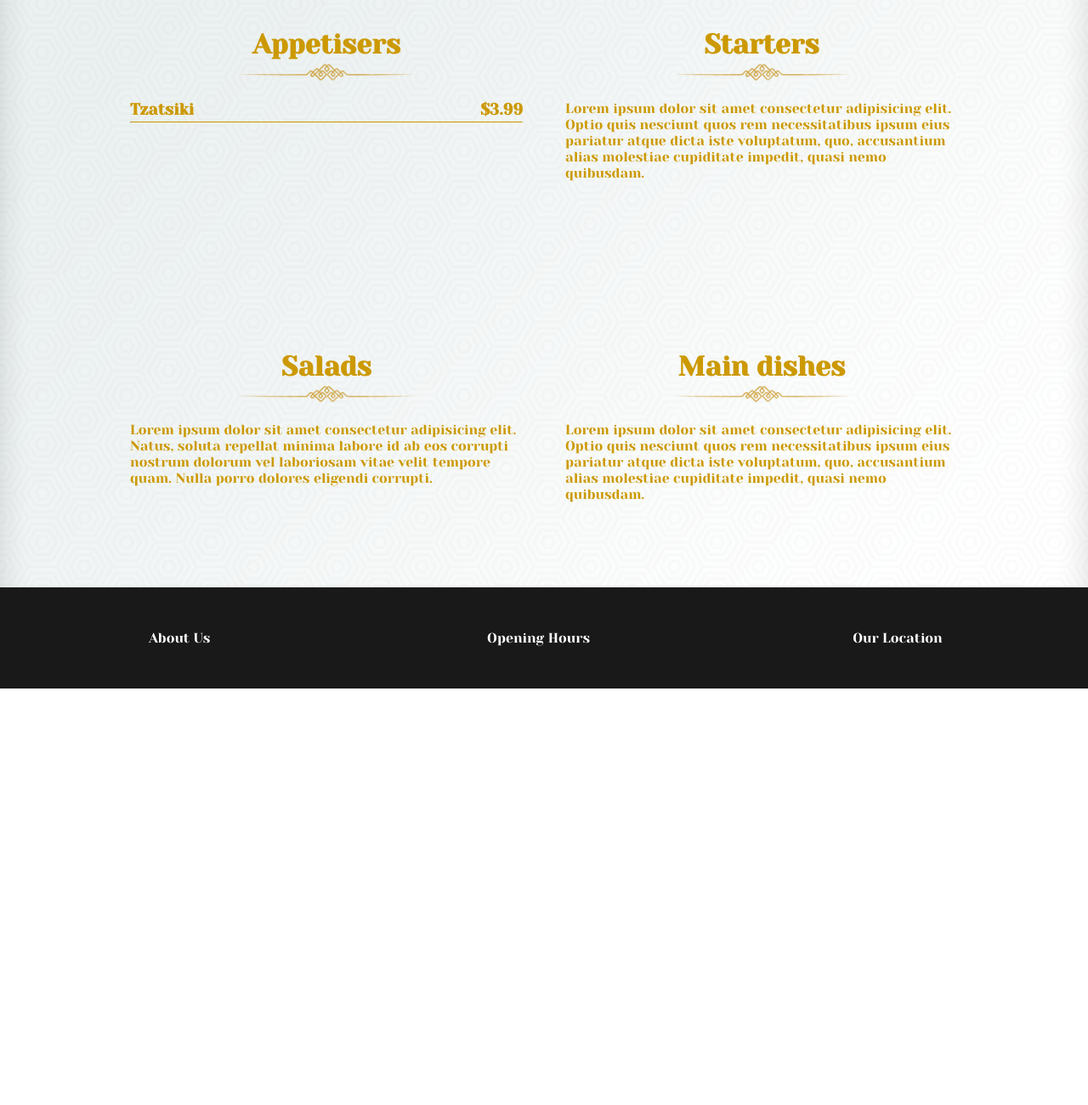
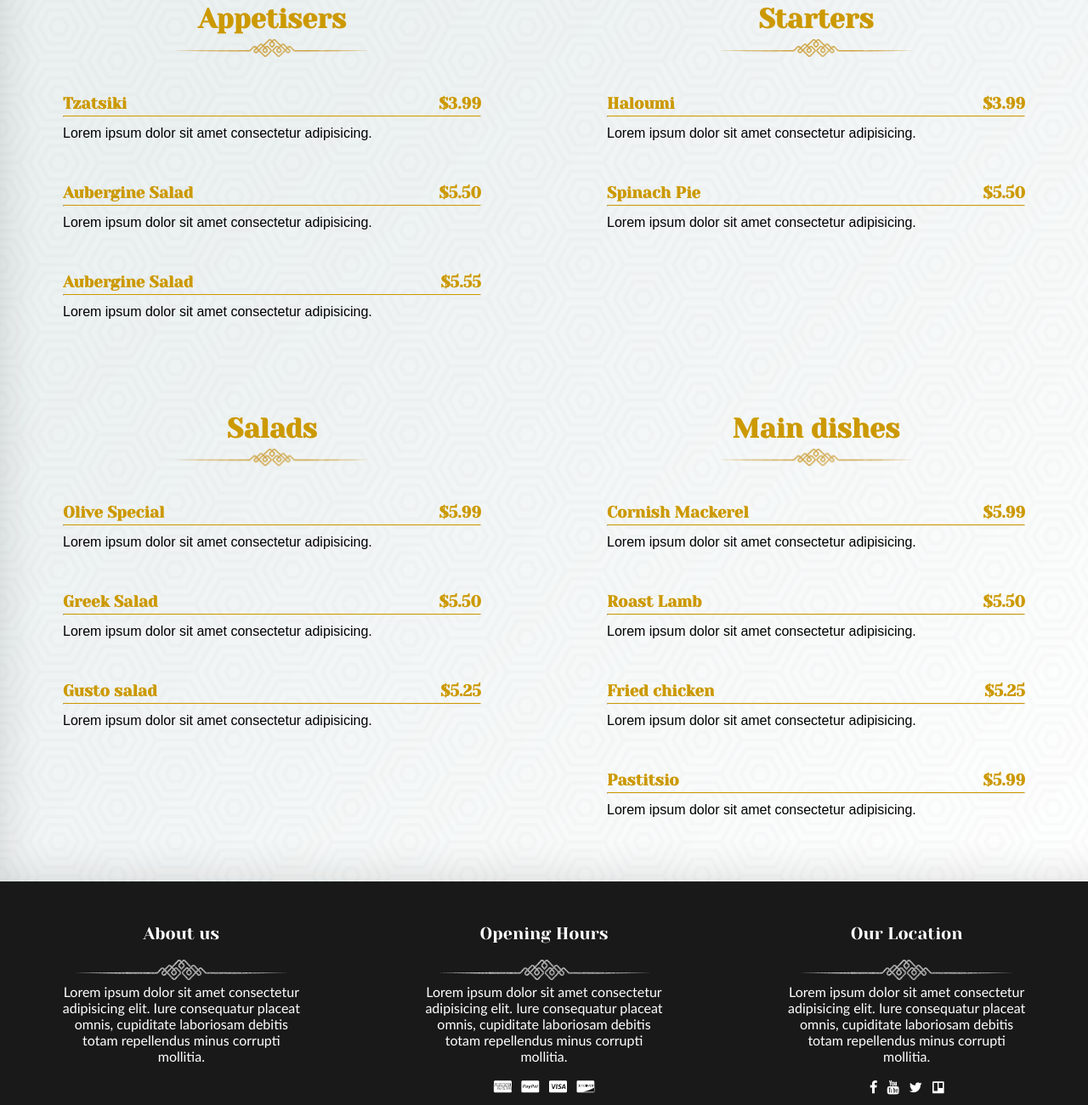
Before and after one commit to JakhongirNagmatov/InClassTest-VP, a plain HTML site: page index.html in a window 1280 px wide. Shown: the part 980-2280 px from the top of the page at 85% size. Before the commit the page ends 1790 px from the top, so only its background shows below. Drawn offline with Linux system fonts and the light colour scheme.

Commit message:
update content and footer part

```diff
--- a/index.html
+++ b/index.html
@@ -1,5 +1,6 @@
 <!DOCTYPE html>
 <html lang="en">
+
 <head>
   <meta charset="UTF-8" />
   <meta http-equiv="X-UA-Compatible" content="IE=edge" />
@@ -37,42 +38,126 @@
 
   <div class="container">
     <div class="flex-container flexbody">
-        <div>
+      <div class="content">
         <h1>Appetisers</h1>
         <img src="images/Divider.png" alt="divider" />
         <br />
+        <div class="dishes">
           <h3>Tzatsiki</h3>
           <h3 class="prices">$3.99</h3>
           <hr>
+          <p>
+            Lorem ipsum dolor sit amet consectetur adipisicing.
+          </p>
         </div>
-        <div>
+        <div class="dishes">
+          <h3>Aubergine Salad</h3>
+          <h3 class="prices">$5.50</h3>
+          <hr>
+          <p>
+            Lorem ipsum dolor sit amet consectetur adipisicing.
+          </p>
+        </div>
+        <div class="dishes">
+          <h3>Aubergine Salad</h3>
+          <h3 class="prices">$5.55</h3>
+          <hr>
+          <p>
+            Lorem ipsum dolor sit amet consectetur adipisicing.
+          </p>
+        </div>
+
+      </div>
+
+      <div class="content">
         <h1>Starters</h1>
         <img src="images/Divider.png" alt="divider" />
         <br />
-          Lorem ipsum dolor sit amet consectetur adipisicing elit. Optio quis
-          nesciunt quos rem necessitatibus ipsum eius pariatur atque dicta iste
-          voluptatum, quo, accusantium alias molestiae cupiditate impedit, quasi
-          nemo quibusdam.
+        <div class="dishes">
+          <h3>Haloumi</h3>
+          <h3 class="prices">$3.99</h3>
+          <hr>
+          <p>
+            Lorem ipsum dolor sit amet consectetur adipisicing.
+          </p>
+        </div>
+        <div class="dishes">
+          <h3>Spinach Pie</h3>
+          <h3 class="prices">$5.50</h3>
+          <hr>
+          <p>
+            Lorem ipsum dolor sit amet consectetur adipisicing.
+          </p>
+        </div>
+
       </div>
     </div>
     <div class="flex-container flexbody">
-        <div>
+      <div class="content">
         <h1>Salads</h1>
         <img src="images/Divider.png" alt="divider" />
         <br />
-          Lorem ipsum dolor sit amet consectetur adipisicing elit. Natus, soluta
-          repellat minima labore id ab eos corrupti nostrum dolorum vel
-          laboriosam vitae velit tempore quam. Nulla porro dolores eligendi
-          corrupti.
+        <div class="dishes">
+          <h3>Olive Special</h3>
+          <h3 class="prices">$5.99</h3>
+          <hr>
+          <p>
+            Lorem ipsum dolor sit amet consectetur adipisicing.
+          </p>
         </div>
-        <div>
+        <div class="dishes">
+          <h3>Greek Salad</h3>
+          <h3 class="prices">$5.50</h3>
+          <hr>
+          <p>
+            Lorem ipsum dolor sit amet consectetur adipisicing.
+          </p>
+        </div>
+        <div class="dishes">
+          <h3>Gusto salad</h3>
+          <h3 class="prices">$5.25</h3>
+          <hr>
+          <p>
+            Lorem ipsum dolor sit amet consectetur adipisicing.
+          </p>
+        </div>
+      </div>
+      <div class="content">
         <h1>Main dishes</h1>
         <img src="images/Divider.png" alt="divider" />
         <br />
-          Lorem ipsum dolor sit amet consectetur adipisicing elit. Optio quis
-          nesciunt quos rem necessitatibus ipsum eius pariatur atque dicta iste
-          voluptatum, quo, accusantium alias molestiae cupiditate impedit, quasi
-          nemo quibusdam.
+        <div class="dishes">
+          <h3>Cornish Mackerel</h3>
+          <h3 class="prices">$5.99</h3>
+          <hr>
+          <p>
+            Lorem ipsum dolor sit amet consectetur adipisicing.
+          </p>
+        </div>
+        <div class="dishes">
+          <h3>Roast Lamb</h3>
+          <h3 class="prices">$5.50</h3>
+          <hr>
+          <p>
+            Lorem ipsum dolor sit amet consectetur adipisicing.
+          </p>
+        </div>
+        <div class="dishes">
+          <h3>Fried chicken</h3>
+          <h3 class="prices">$5.25</h3>
+          <hr>
+          <p>
+            Lorem ipsum dolor sit amet consectetur adipisicing.
+          </p>
+        </div>
+        <div class="dishes">
+          <h3>Pastitsio</h3>
+          <h3 class="prices">$5.99</h3>
+          <hr>
+          <p>
+            Lorem ipsum dolor sit amet consectetur adipisicing.
+          </p>
+        </div>
       </div>
     </div>
   </div>
@@ -80,9 +165,35 @@
 
 <footer>
   <div class="flex-container flexfoot">
-      <div>About Us</div>
-      <div>Opening Hours</div>
-      <div>Our Location</div>
+    <div>
+      <p class="footernav">About us</p>
+      <br>
+      <img src="images/Divider2.png" alt="divider" />
+      <p class="content">Lorem ipsum dolor sit amet consectetur adipisicing elit. Iure consequatur placeat omnis, cupiditate laboriosam
+        debitis totam repellendus minus corrupti mollitia.</p>
+
+    </div>
+    <div>
+      <p class="footernav">Opening Hours</p>
+      <br>
+      <img src="images/Divider2.png" alt="divider" />
+      <p class="content">Lorem ipsum dolor sit amet consectetur adipisicing elit. Iure consequatur placeat omnis, cupiditate laboriosam
+        debitis totam repellendus minus corrupti mollitia.</p>
+        <br>
+        <img src="images/Payments.png" alt="">
+
+    </div>
+    <div>
+      <p class="footernav">Our Location</p>
+      <br>
+      <img src="images/Divider2.png" alt="divider" />
+      <p class="content">Lorem ipsum dolor sit amet consectetur adipisicing elit. Iure consequatur placeat omnis, cupiditate laboriosam
+        debitis totam repellendus minus corrupti mollitia.</p>
+        <br>
+        <img src="images/Social links.png" alt="">
+
+    </div>
   </div>
 </footer>
+
 </html>
--- a/style/main.css
+++ b/style/main.css
@@ -63,12 +63,14 @@ body {
 }
 
 .flexbody {
-    padding: 100px 0;
+    margin-top: 70px;
+    margin-bottom: 35px;
     justify-content: center;
 }
 
-.flexbody div {
-    padding: 0 25px;
+.flexbody .content {
+    /* padding: 0 25px; */
+    margin: 0 auto;
     color: #c90;
     width: 40%;
 }
@@ -83,16 +85,26 @@ body {
     margin-right: auto;
     width: 50%;
 }
+.flexbody .dishes {
+    margin-top: 10px;
+    margin-bottom: 20px;
+    padding: 10px;
+}
+.flexbody .dishes h3 {
+  display: inline-block;
+}
 
-.flexbody div h3 {
-  display: inline-block;
-
-}
-.flexbody div h3.prices {
+.flexbody .dishes .prices {
     float: right;
 }
 .flexbody hr {
     border-top: 1px solid #c90;
+}
+
+.flexbody p {
+    color: black;
+    padding: 10px 0;
+    font-family: Arial, Helvetica, sans-serif
 }
 /* ----------------------- Footer --------------------- */
 
@@ -102,13 +114,18 @@ footer {
     background-color: #191919;
 
 }
-
+.flexfoot .content {
+    font-family: 'Gill Sans', 'Gill Sans MT', Calibri, 'Trebuchet MS', sans-serif;
+    font-size: 1rem;
+}
 .flexfoot {
     color: #fff;
 }
+.footernav {
+    font-size: 1.25rem;
+}
 
 .flexfoot div {
-   width: 33%;
    text-align: center;
-   margin: 50px 0;
+   margin: 50px 70px;
 }
```
Lines whose indentation alone changed are shown as unchanged.
